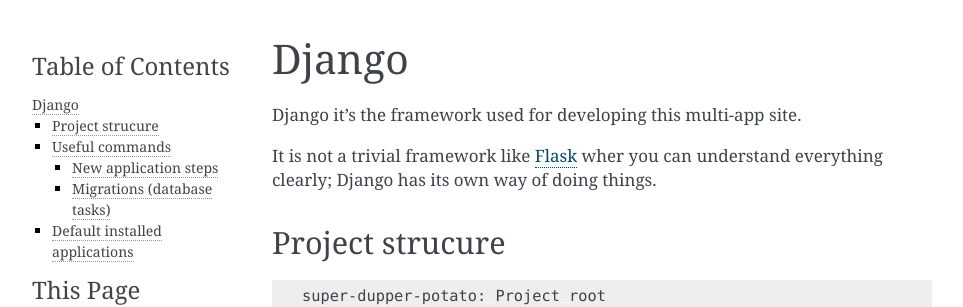
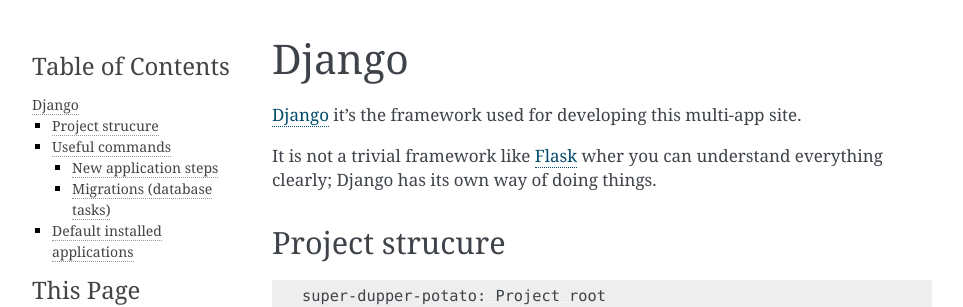
Before and after one commit to fabi1816/super-duper-potato, a Sphinx documentation site: the page built from docs/source/django.rst, in a window 1280 px wide and 900 px high. Shown: the top 307 px of the window, without its empty margins (148-1111 px from the left). Built offline with Sphinx 7.4.7, drawn with Linux system fonts in a browser that asks for light colours; part of the change alters nothing that is shown.

```diff
--- a/docs/source/django.rst
+++ b/docs/source/django.rst
@@ -1,7 +1,7 @@
 Django
 ======
 
-Django it's the framework used for developing this multi-app site.
+`Django <https://www.djangoproject.com/>`_ it's the framework used for developing this multi-app site.
 
 It is not a trivial framework like `Flask <https://flask.palletsprojects.com>`_ wher you can understand everything clearly; Django has its own way of doing things.
 
```
